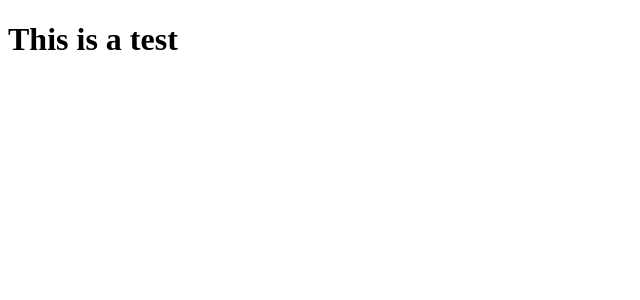
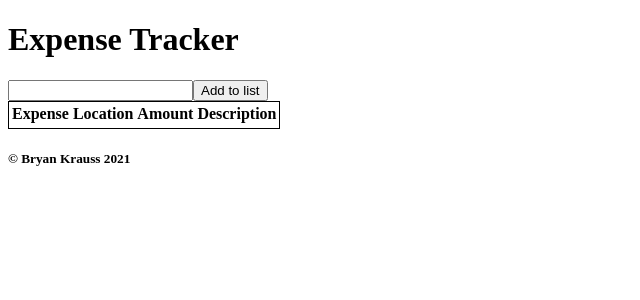
Before and after one commit to Trevorton27/bKraussReactExpenseTracker, a React (Create React App) app: page / in a window 1280 px wide. Shown: the top 300 px of the page, without its empty margins (0-640 px from the left). Built offline with nearby package versions, Linux system fonts and the light colour scheme.

Commit message:
Basic app structure

```diff
--- a/public/index.html
+++ b/public/index.html
@@ -24,6 +24,7 @@
       work correctly both with client-side routing and a non-root public URL.
       Learn how to configure a non-root public URL by running `npm run build`.
     -->
+    <link rel="stylesheet" href="style.css" />
     <title>Expense Tracker</title>
   </head>
   <body>
--- /dev/null
+++ b/public/style.css
@@ -0,0 +1,3 @@
+.expense-table {
+    border: 1px solid black;
+}
--- a/src/App.js
+++ b/src/App.js
@@ -1,10 +1,18 @@
 import React from 'react';
+import Header from './components/Header';
+import Input from './components/Input';
+import Footer from './components/Footer';
+import Table from './components/Table';
 
 class App extends React.Component {
+
     render() {
         return (
             <div>
-                <h1>This is a test</h1>
+                <Header />
+                <Input />
+                <Table />
+                <Footer />
             </div>
         )
     }
--- /dev/null
+++ b/src/components/Footer.js
@@ -0,0 +1,14 @@
+import React from 'react';
+
+class Footer extends React.Component {
+    render() {
+        return (
+            <div>
+                <footer>
+                    <h5>© Bryan Krauss 2021</h5>
+                </footer>
+            </div>
+        )
+    }
+}
+export default Footer
--- /dev/null
+++ b/src/components/Header.js
@@ -0,0 +1,13 @@
+import React from 'react';
+
+class Header extends React.Component {
+    render() {
+        return (
+            <div>
+                <h1>Expense Tracker</h1>
+            </div>
+        )
+    }
+}
+
+export default Header
--- /dev/null
+++ b/src/components/Input.js
@@ -0,0 +1,14 @@
+import React from 'react';
+
+class Input extends React.Component {
+    render() {
+        return (
+            <div>
+                <input type="text"></input>
+                <button type="button">Add to list</button>
+            </div>
+        )
+    }
+}
+
+export default Input
--- /dev/null
+++ b/src/components/Table.js
@@ -0,0 +1,25 @@
+import React from 'react';
+
+class Table extends React.Component {
+    render() {
+        return (
+            <div>
+                <table className="expense-table">
+                    <thead>
+                        <tr>
+                            <th>Expense</th>
+                            <th>Location</th>
+                            <th>Amount</th>
+                            <th>Description</th>
+                        </tr>
+                    </thead>
+                    <tbody>
+                        <tr></tr>
+                    </tbody>
+                </table>
+            </div>
+        )
+    }
+}
+
+export default Table
```
Also changed, not shown: src/style.css (deleted).
